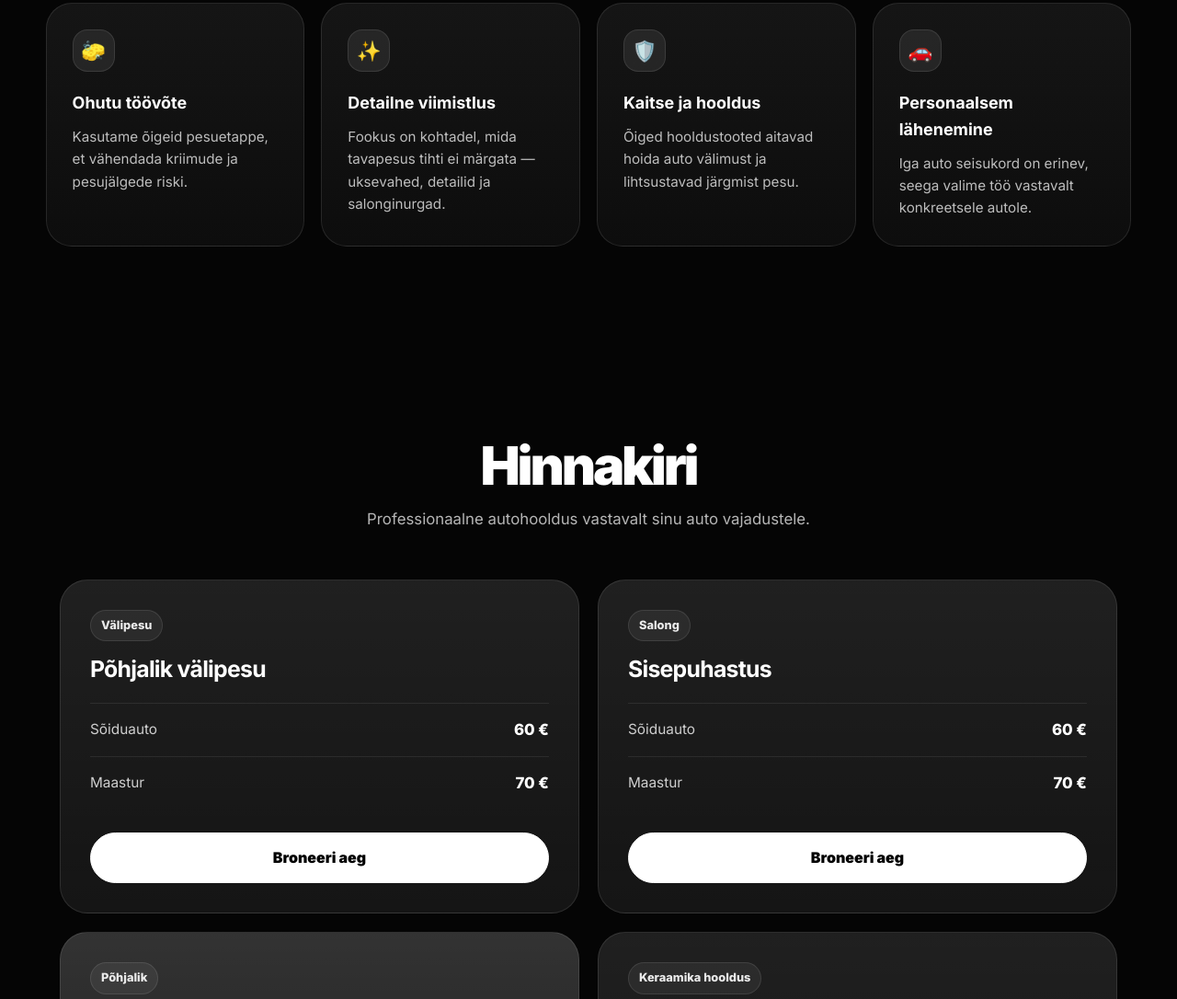
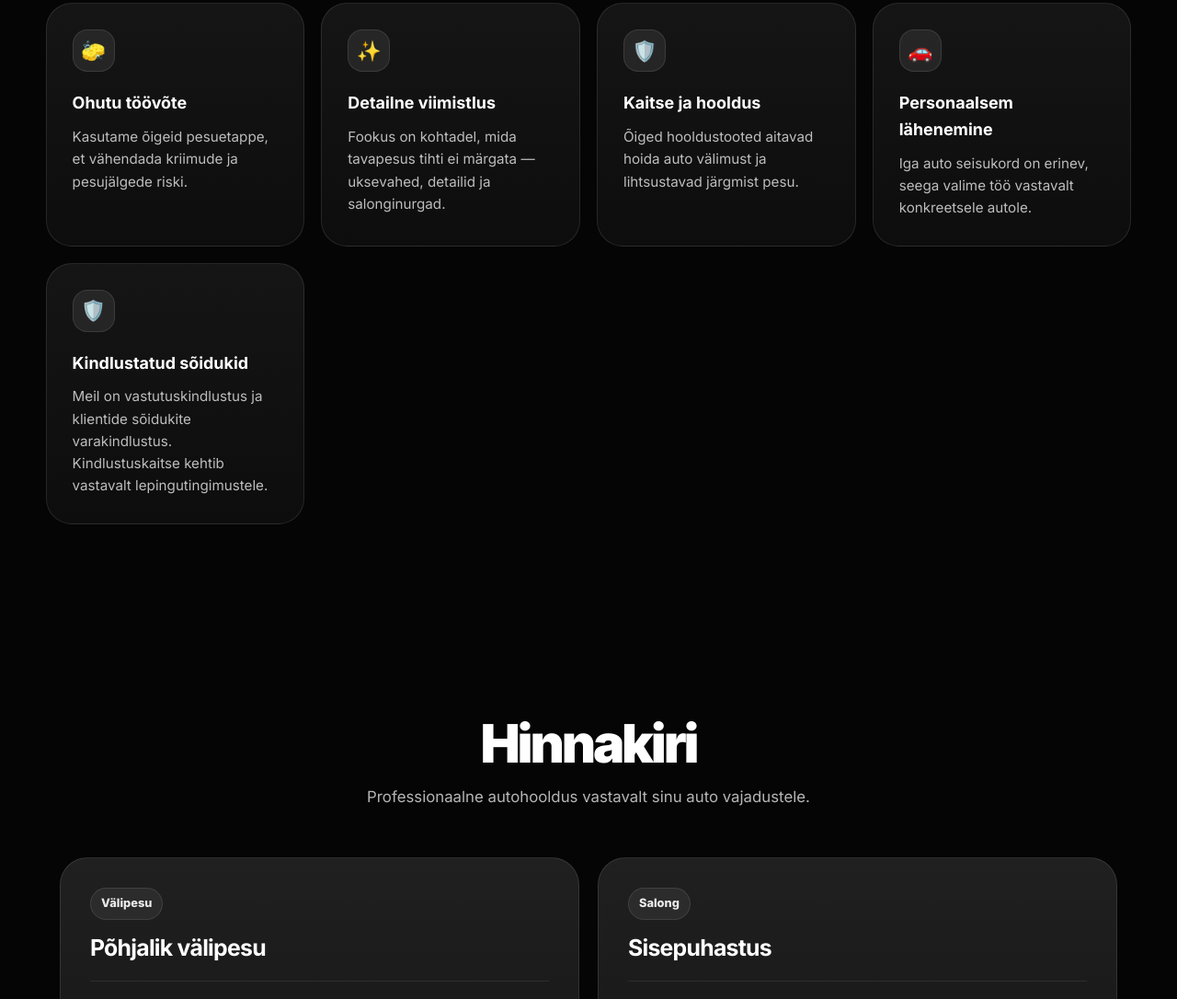
Before and after one commit to eericlyde/seebidetailing-website, a plain HTML site: page index.html in a window 1280 px wide. Shown: the part 1125-2211 px from the top of the page at 92% size. Drawn offline with Linux system fonts and the light colour scheme; some packages are replaced by stand-ins of ours; no server answers.

Commit message:
Add insurance trust card to homepage

```diff
--- a/index.html
+++ b/index.html
@@ -113,6 +113,12 @@ Sobib autoomanikule, kes tahab rohkem kui lihtsalt tavalist pesu.
 <div class="icon">🚗</div>
 <h3>Personaalsem lähenemine</h3>
 <p>Iga auto seisukord on erinev, seega valime töö vastavalt konkreetsele autole.</p>
+</div>
+
+<div class="why-card">
+<div class="icon">🛡️</div>
+<h3>Kindlustatud sõidukid</h3>
+<p>Meil on vastutuskindlustus ja klientide sõidukite varakindlustus. Kindlustuskaitse kehtib vastavalt lepingutingimustele.</p>
 </div>
 </div>
 </div>
```
